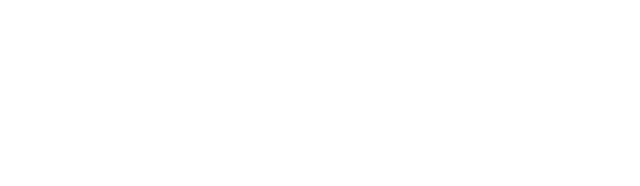
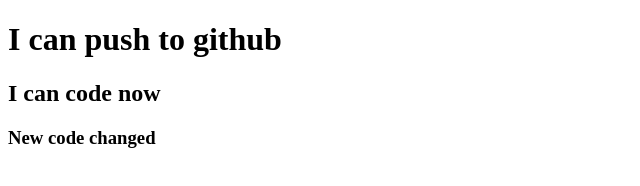
Before and after one commit to ilmarahman/my-second-repo, a plain HTML site: page index.html in a window 1280 px wide. Shown: the whole page, without its empty margins (0-640 px from the left). Drawn offline with Linux system fonts and the light colour scheme.

Commit message:
added header

```diff
--- a/index.html
+++ b/index.html
@@ -9,6 +9,9 @@
 </head>
 
 <body>
+    <h1>I can push to github</h1>
+    <h2>I can code now</h2>
+    <h3>New code changed</h3>
 
 </body>
 
```
